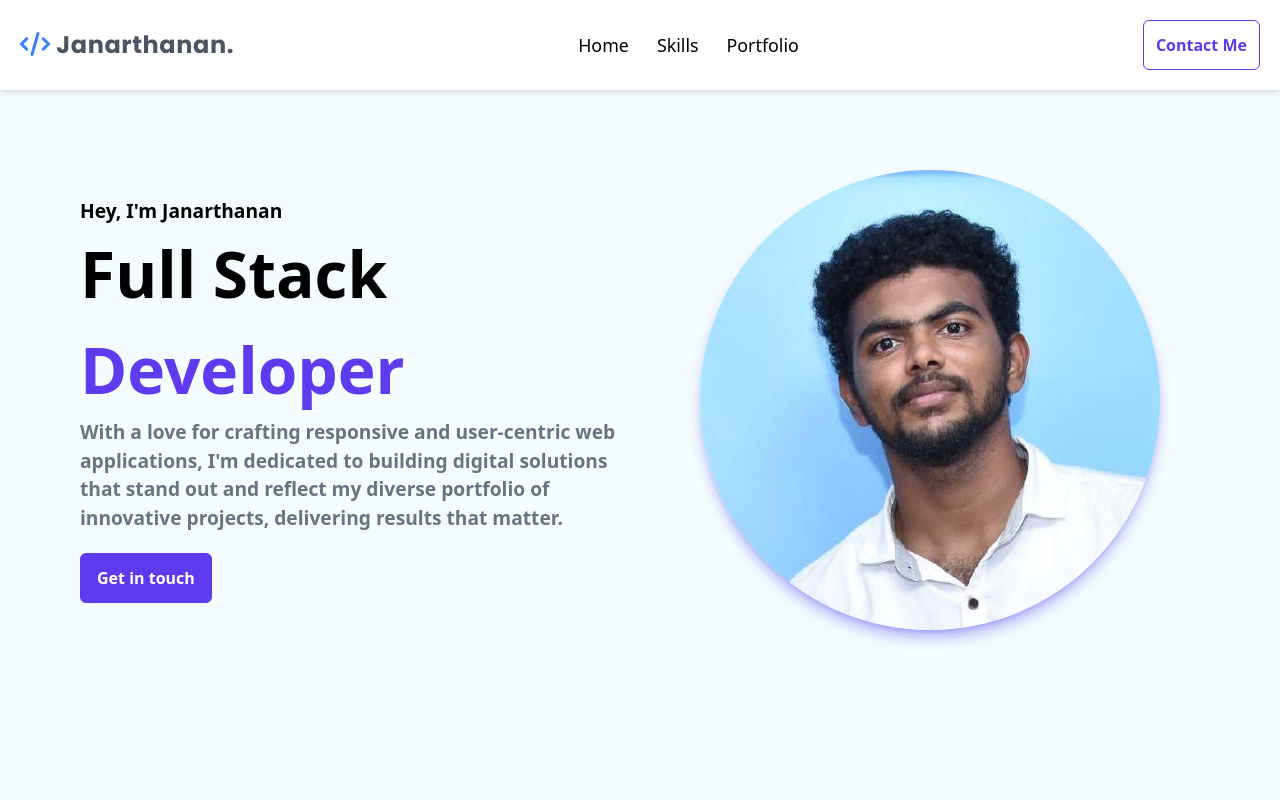
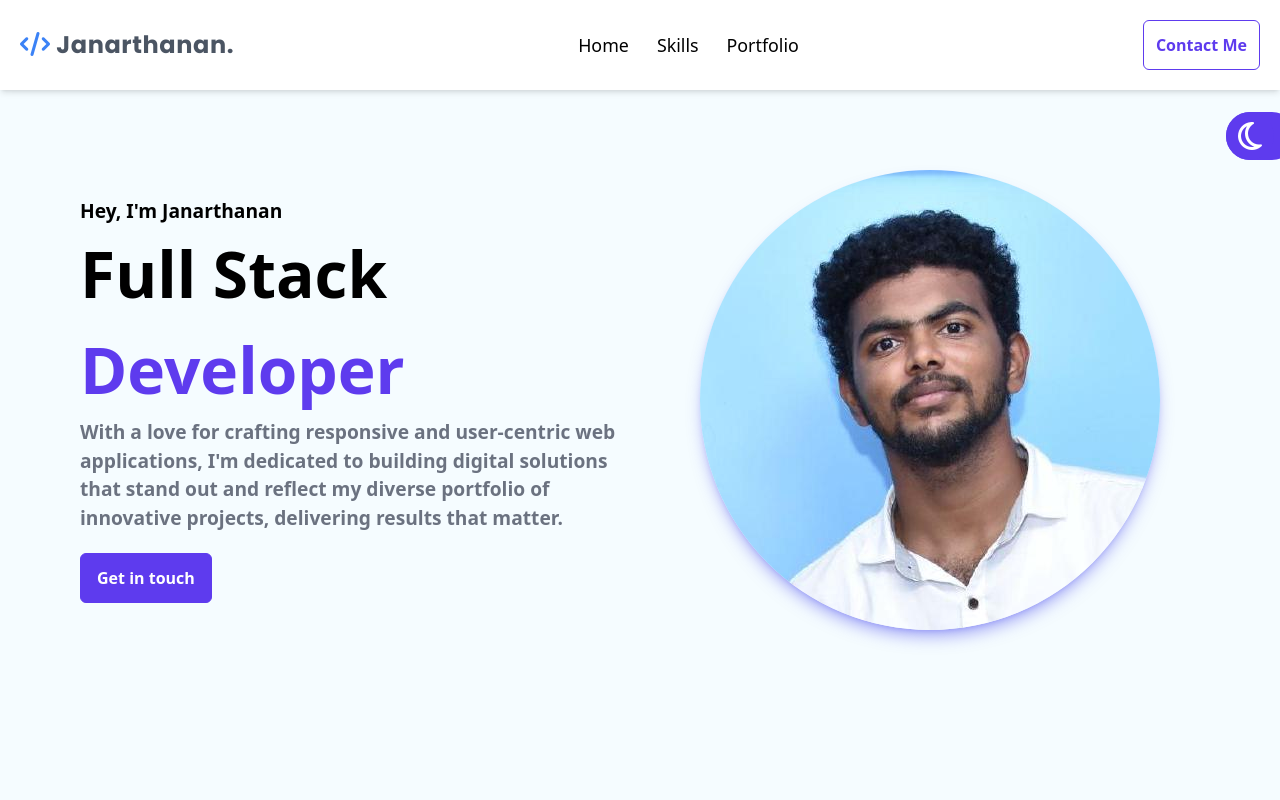
Before and after one commit to Janarthanan2107/portfolio, a React (Vite) app: page / in a window 1280 px wide. Shown: the top 800 px of the page. Built offline with nearby package versions, Linux system fonts and the light colour scheme.

Commit message:
toggle theme

```diff
--- a/src/App.jsx
+++ b/src/App.jsx
@@ -1,11 +1,25 @@
 import { Navbar, Hero, Skills, Projects, Form, Footer } from "./components";
+
+// import context
+import { useDarkTheme } from "./context/theme.Context";
 
 // styles
 import "./App.css";
 
 const App = () => {
+  // use our theme context here!
+  const { toggleDarkTheme } = useDarkTheme();
+
   return (
     <>
+      <div className="fixed top-28 -right-4 bg-primary rounded-3xl w-[70px] hover:shadow-md">
+        <button
+          className="text-[2rem] bg-primary text-white p-6 rounded-[50%] w-9 h-9 flex items-center justify-center"
+          onClick={toggleDarkTheme}
+        >
+          <i className="fa-regular fa-moon"></i>
+        </button>
+      </div>
       <Navbar />
       <Hero />
       <Skills />
```
